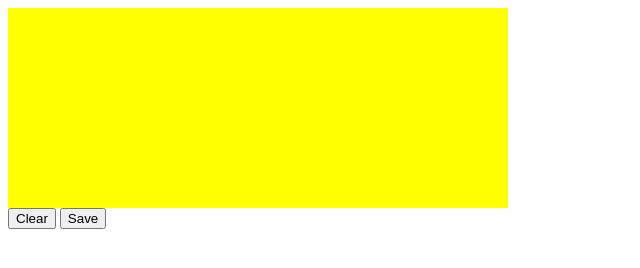
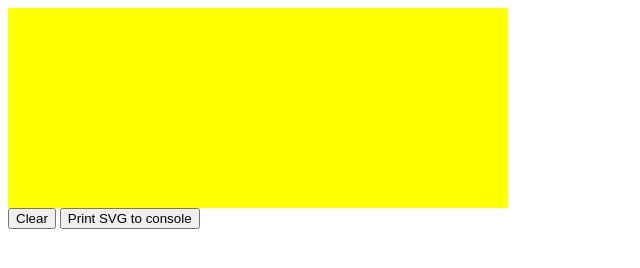
Before and after one commit to js-rocket-org/html-draw-2-svg, a plain HTML site: page index.html in a window 1280 px wide. Shown: the whole page, without its empty margins (0-640 px from the left). Drawn offline with Linux system fonts and the light colour scheme.

Commit message:
Update index.html

```diff
--- a/index.html
+++ b/index.html
@@ -22,7 +22,7 @@
   </div>
 
   <button onclick="clearSignature()">Clear</button>
-  <button onclick="saveSignature()">Save</button>
+  <button onclick="saveSignature()">Print SVG to console</button>
   <script src="main.js"></script>
 </body>
 
```
